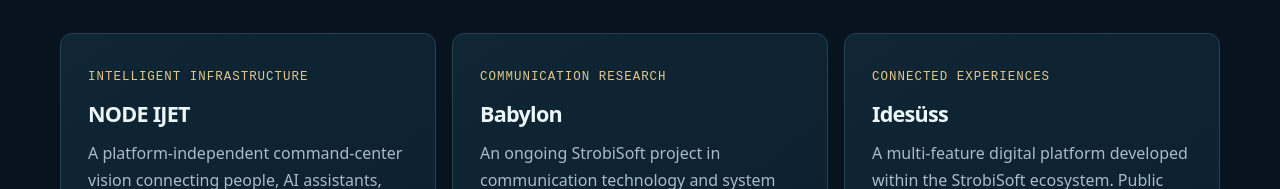
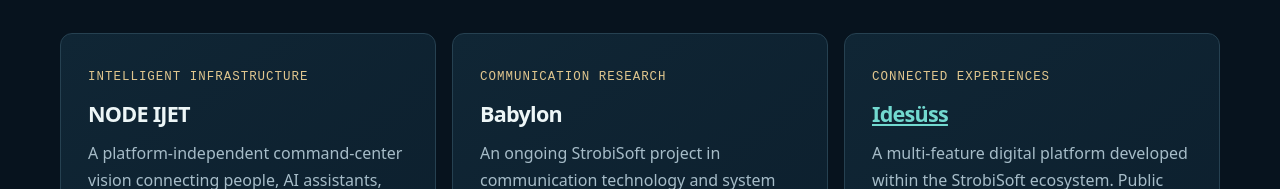
Before and after one commit to StrobiSoft/strobisoft-website, a plain HTML site: page index.html in a window 1280 px wide. Shown: the part 1164-1353 px from the top of the page. Drawn offline with Linux system fonts and the light colour scheme.

Commit message:
Link Idesüss product title to official idesuss.net site

```diff
--- a/index.html
+++ b/index.html
@@ -5,7 +5,7 @@
 <section class="section" id="products"><div class="wide"><p class="kicker">Our technologies</p><h2>Independent ideas.<br>One engineering philosophy.</h2><p class="intro">Our projects serve different needs. We describe their goals and development state accurately and distinguish validated capabilities from future possibilities.</p><div class="grid">
 <article class="card"><span class="detail">Intelligent infrastructure</span><h3>NODE IJET</h3><p>A platform-independent command-center vision connecting people, AI assistants, computers and business systems. Coordinate authorized tasks across different environments, with human oversight and traceable results. The authenticated messaging core has been tested; the complete command center remains in development.</p><a href="node-ijet/">Explore architecture and specification &#8594;</a></article>
 <article class="card"><span class="detail">Communication research</span><h3>Babylon</h3><p>An ongoing StrobiSoft project in communication technology and system evaluation, developed independently from NODE IJET's core.</p><p class="small">Project information will be expanded after a separate public release review.</p></article>
-<article class="card"><span class="detail">Connected experiences</span><h3>Ides&#252;ss</h3><p>A multi-feature digital platform developed within the StrobiSoft ecosystem. Public feature descriptions will be presented as independently verified.</p><p class="small">Product information under development.</p></article>
+<article class="card"><span class="detail">Connected experiences</span><h3><a href="https://idesuss.net/" aria-label="Visit Idesüss website">Ides&#252;ss</a></h3><p>A multi-feature digital platform developed within the StrobiSoft ecosystem. Public feature descriptions will be presented as independently verified.</p><p class="small">Product information under development.</p></article>
 </div></div></section>
 <section class="section alt" id="approach"><div class="wide columns"><div><p class="kicker">Our approach</p><h2>Trust is an architectural choice.</h2><span class="mini-rule"></span></div><div><p>We believe intelligent systems should remain subject to human authority. Rather than treating automation as a black box, we focus on identities, explicit permissions, understandable state, and reproducible outcomes.</p><p>Our work distinguishes the independently verified engineering core from features on the roadmap. This includes third-party components, which are credited to their original creators.</p><a href="node-ijet/#security">See how NODE IJET approaches security &#8594;</a></div></div></section>
 <section class="section"><div class="wide"><p class="kicker">Featured technology</p><h2>NODE IJET: Beyond connectivity.</h2><p class="intro">Imagine a logistics manager asking one AI assistant to gather updates from several authorized systems: NODE IJET aims to coordinate the requests, route work to the right connected endpoints and return clear status and results. Its verified foundation includes signed messages and replay-aware command handling; the full cross-platform workflow is a development goal. Explore the evidence, roadmap and specification.</p><div class="links"><a class="button" href="node-ijet/">Open NODE IJET product page</a><a class="button secondary" href="use-cases/">Explore industry use cases</a></div></div></section></main>
```
